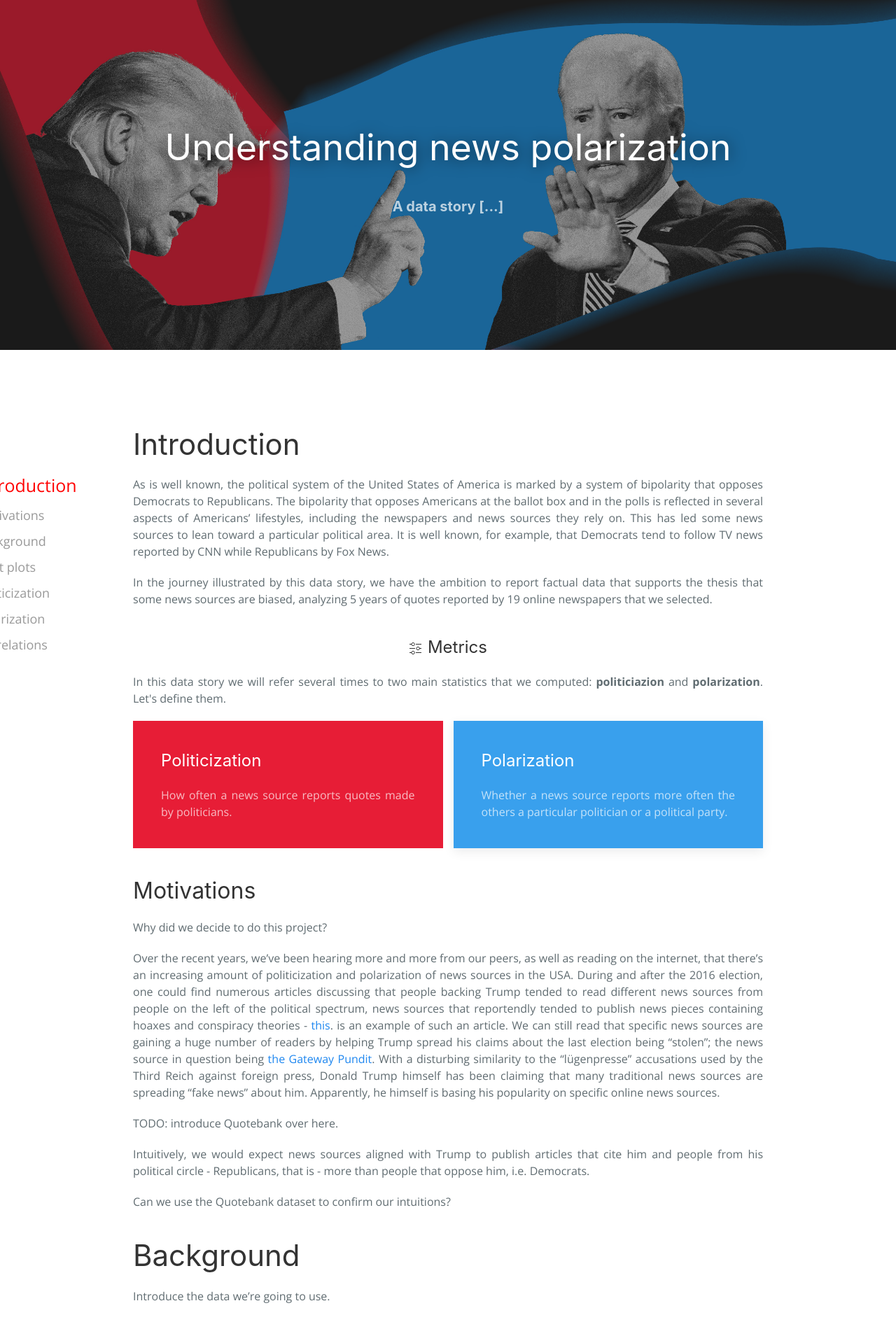
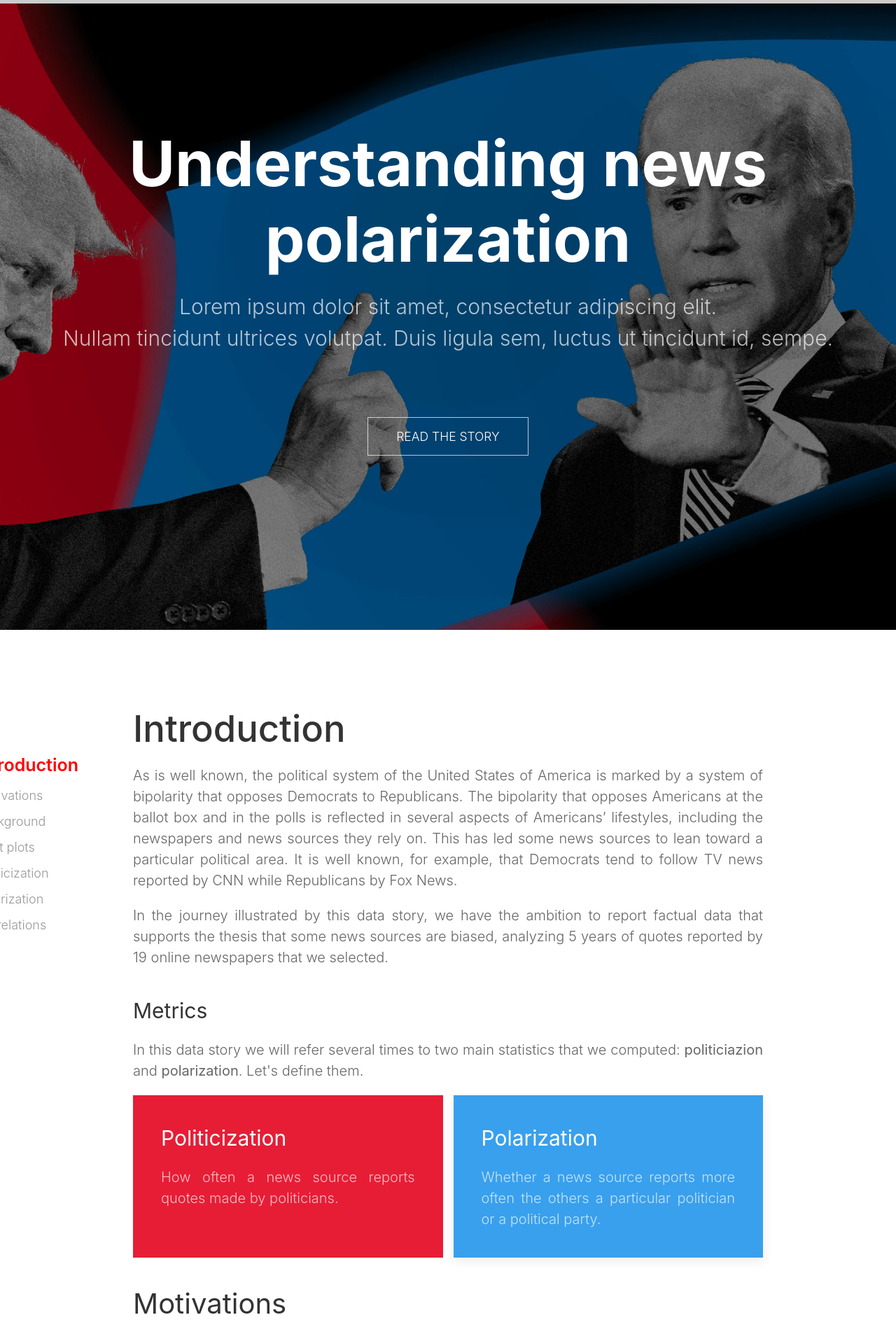
Before and after one commit to giacomoorsi/usa-news-politicization, a Jekyll site: the page built from index.md, in a window 1280 px wide. Shown: the top 1909 px of the page at 70% size. Built offline with Jekyll 4.4.1, drawn with Linux system fonts in a browser that asks for light colours; nearby versions of some CDN libraries; some of the changed text lies outside the part shown.

Commit message:
Some other styling

```diff
--- a/_includes/head.html
+++ b/_includes/head.html
@@ -5,7 +5,7 @@
   <meta name="theme-color" content="#157878">
   <link rel="stylesheet" href="{{ site.baseurl }}/css/normalize.css">
   <link href='https://fonts.googleapis.com/css?family=Open+Sans:400,700' rel='stylesheet' type='text/css'>
-  <link rel="stylesheet" href="{{ site.baseurl }}/css/cayman.css">
+  <!--<link rel="stylesheet" href="{{ site.baseurl }}/css/cayman.css">-->
 
   <!-- UIkit CSS -->
   <link rel="stylesheet" href="https://cdn.jsdelivr.net/npm/uikit@3.9.4/dist/css/uikit.min.css" />
@@ -15,5 +15,16 @@
   <script src="https://cdn.jsdelivr.net/npm/uikit@3.9.4/dist/js/uikit-icons.min.js"></script>
 
 
-  <link rel="stylesheet" href="{{ site.baseurl }}/css/custom.css">
+  <link rel="stylesheet" href="{{ site.baseurl }}/css/custom.css?v=1">
+  <script type="text/javascript">
+    // When the user scrolls the page, execute myFunction
+    window.onscroll = function () { myFunction() };
+
+    function myFunction() {
+      var winScroll = document.body.scrollTop || document.documentElement.scrollTop;
+      var height = document.documentElement.scrollHeight - document.documentElement.clientHeight;
+      var scrolled = (winScroll / height) * 100;
+      document.getElementById("myBar").style.width = scrolled + "%";
+    }
+  </script>
 </head>
--- a/_includes/muesli-footer.html
+++ b/_includes/muesli-footer.html
@@ -1,36 +1,47 @@
-<h1 class="uk-text-center uk-margin-large">Meet the team</h1>
+<h1 class="uk-text-center uk-margin-large" style="margin-bottom:150px">Meet the team</h1>
 
-<div class="uk-margin-large-bottom uk-child-width-1-4@m uk-grid uk-flex-top uk-flex-wrap-top"
-  uk-grid="masonry: 1; parallax: 60;" uk-scrollspy="cls:uk-animation-fade">
+<div class="uk-child-width-1-4@m uk-grid uk-flex-top uk-flex-wrap-top" uk-grid="masonry: 1; parallax: 60;"
+  uk-scrollspy="target: > div; cls: uk-animation-fade; delay: 200">
   <div class="uk-panel uk-text-center">
-    <img class="uk-border-rounded" src="{{ site.baseurl }}/images/stefan-rotarus.png" height="500px">
-    <h3 class="uk-h5 uk-margin-top uk-margin-remove-bottom">
+    <img class="uk-border-rounded" src="{{ site.baseurl }}/images/stefan-rotarus.png">
+    <h3 class="uk-h3 uk-margin-top uk-margin-remove-bottom">
       Stefan Rotarus
     </h3>
-    <div class="uk-text-meta">👨‍💼 MTE</div>
+    <div class="uk-text-meta uk-text-large">👨‍💼 MTE</div>
   </div>
 
   <div class="uk-panel uk-text-center">
-    <img class="uk-border-rounded" src="{{ site.baseurl }}/images/giacomo-orsi.png" height="500px">
-    <h3 class="uk-h5 uk-margin-top uk-margin-remove-bottom">
+    <img class="uk-border-rounded" src="{{ site.baseurl }}/images/giacomo-orsi.png">
+    <h3 class="uk-h3 uk-margin-top uk-margin-remove-bottom">
       Giacomo Orsi
     </h3>
-    <div class="uk-text-meta">👨‍💻 Computer science</div>
+    <div class="uk-text-meta uk-text-large">👨‍💻 Computer science</div>
   </div>
   <div class="uk-panel uk-text-center">
-    <img class="uk-border-rounded" src="{{ site.baseurl }}/images/vittorio-rossi.png" height="500px">
-    <h3 class="uk-h5 uk-margin-top uk-margin-remove-bottom">
+    <img class="uk-border-rounded" src="{{ site.baseurl }}/images/vittorio-rossi.png">
+    <h3 class="uk-h3 uk-margin-top uk-margin-remove-bottom">
       Vittorio Rossi
     </h3>
-    <div class="uk-text-meta">📊 Data science</div>
+    <div class="uk-text-meta uk-text-large">📊 Data science</div>
   </div>
   <div class="uk-panel uk-text-center">
-    <img class="uk-border-rounded" src="{{ site.baseurl }}/images/aleksander-boruch.png" height="500px">
-    <h3 class="uk-h5 uk-margin-top uk-margin-remove-bottom">
+    <img class="uk-border-rounded" src="{{ site.baseurl }}/images/aleksander-boruch.png">
+    <h3 class="uk-h3 uk-margin-top uk-margin-remove-bottom">
       Aleksander Boruch-Gruszecki
     </h3>
-    <div class="uk-text-meta">👨‍🎓 PhD Computer science</div>
+    <div class="uk-text-meta uk-text-large">👨‍🎓 PhD Computer science</div>
   </div>
 
 
 </div>
+
+
+<div clas="uk-container-small uk-container-center uk-text-large footer-disclaimer">
+  <p>This analysis was realized as part of a project for the course <a href="https://ada.epfl.ch">Applied Data
+      Analysis</a> at EPFL
+  <p>
+    <a href=""><span uk-icon="github"> </span> The repository of this website</a>
+  </p>
+  <p><a href=""><span uk-icon="github"> </span> The repository of this project</a></p>
+
+</div>
--- /dev/null
+++ b/_includes/muesli-header.html
@@ -0,0 +1,17 @@
+<div class="meusli-header uk-height-viewport uk-background-cover uk-light uk-flex" uk-parallax="bgy: -200"
+    style="background-image: url('{{ site.baseurl }}/images/background-2.jpg')" ;>
+
+    <div class=" uk-text-center uk-margin-auto uk-margin-auto-vertical"
+        uk-scrollspy="target: > *; cls: uk-animation-scale-up; delay: 200">
+        <h1 class="header-title">Understanding news polarization</h1>
+        <p class="header-subtitle   uk-margin-auto uk-text-center">Lorem ipsum dolor sit amet, consectetur adipiscing
+            elit. <br>Nullam tincidunt ultrices volutpat. Duis ligula sem, luctus ut tincidunt id, sempe. </p>
+        <a href="#introduction" uk-scroll="offset:50"
+            class="uk-button uk-button-default uk-button-large uk-margin-large">Read the story</a>
+    </div>
+</div>
+<div class="header-progress-bar">
+    <div class="progress-container">
+        <div class="progress-bar" id="myBar"></div>
+    </div>
+</div>
--- a/_includes/page-footer.html
+++ /dev/null
@@ -1,4 +0,0 @@
-<footer class="site-footer">
-  <span class="site-footer-owner"><a href="{{ site.url }}">{{ site.title }}</a> is a project by <a href="{{ site.author.url }}">{{ site.author.name }}</a>.</span>
-  <!--<span class="site-footer-credits">This page was generated by <a href="https://pages.github.com">GitHub Pages</a>.</span>--
-</footer>
--- a/_layouts/default.html
+++ b/_layouts/default.html
@@ -4,7 +4,7 @@
 {% include head.html %}
 
 <body>
-  {% include page-header.html %}
+  {% include muesli-header.html %}
 
   <div class="uk-section uk-section-default">
     <div class="uk-container uk-container-small uk-position-relative">
@@ -12,12 +12,9 @@
     </div>
   </div>
 
-  <div class="uk-section uk-section-secondary">
-    <div class="uk-container uk-container-small">
+  <div class="uk-section uk-section-secondary" id="footer">
+    <div class="uk-container" >
       {% include muesli-footer.html %}
-
-      {% include page-footer.html %}
-
     </div>
   </div>
 
--- a/css/custom.css
+++ b/css/custom.css
@@ -1,8 +1,11 @@
 ---
+
 ---
+
 p {
     text-align: justify;
 }
+
 
 /**
 PALETTE:
@@ -29,21 +32,26 @@ Green: #76B041
     background-color: #353535;
     background-image: none
 }
+
 .page-header .project-name {
     margin-top: 100px;
     filter: drop-shadow(2px 2px 10px rgba(0, 0, 0, 0.5));
     color: #fff;
     filter: drop-shadow(2px 2px 10px rgba(0, 0, 0, 0.5));
 }
+
 .page-header .project-tagline {
     color: #fff;
     font-weight: 700;
 }
+
 .page-header-content {
     position: relative
 }
 
-.page-header:before {
+
+/*
+.meusli-header::before {
   content: ' ';
   display: block;
   position: absolute;
@@ -56,6 +64,27 @@ Green: #76B041
   background-repeat: no-repeat;
   background-position: 50% 0;
   background-size: cover;
+}*/
+
+.header-title {
+    font-size: 90px;
+    font-weight: 700;
+}
+
+.header-subtitle {
+    font-size: 30px
+}
+
+h1,
+h2,
+h3,
+h4,
+h5,
+h6 {
+    font-weight: 400;
+}
+h1 {
+    font-weight: 500    ;
 }
 
 .uk-card-default {
@@ -68,8 +97,9 @@ Green: #76B041
 
 .uk-card-red {
     background-color: #E71D36;
-  color: rgba(255,255,255,.7)
+    color: rgba(255, 255, 255, .7)
 }
+
 .uk-card-red .uk-card-title {
     color: #fff
 }
@@ -77,6 +107,46 @@ Green: #76B041
 .uk-card-primary {
     background-color: #39A0ED
 }
+
 .uk-section-primary {
     background-color: #24272B;
 }
+
+
+/* Style the header: fixed position (always stay at the top) */
+
+.header-progress-bar {
+    position: fixed;
+    top: 0;
+    z-index: 1;
+    width: 100%;
+    background-color: #f1f1f1;
+}
+
+
+/* The progress container (grey background) */
+
+.progress-container {
+    width: 100%;
+    height: 5px;
+    background: #ccc;
+}
+
+
+/* The progress bar (scroll indicator) */
+
+.progress-bar {
+    height: 5px;
+    background: #E71D36;
+    transition: 0.2s;
+    width: 0%;
+}
+
+.footer-disclaimer p, .footer-disclaimer {
+    font-size: 20px !important
+}
+
+html {
+    font-weight:300;
+    font-size:20px
+}
--- a/home/introduction/metrics.html
+++ b/home/introduction/metrics.html
@@ -1,5 +1,5 @@
 
-<h3 class="uk-text-center"><i uk-icon="settings"></i> Metrics</h3>
+<h3>Metrics</h3>
 <p>In this data story we will refer several times to two main statistics that we computed: <b>politiciazion</b> and <b>polarization</b>. Let's define them.</p>
 
 <div class="uk-child-width-1-2@m uk-grid-small uk-grid-match" uk-grid>
--- a/home/scroller-uikit.html
+++ b/home/scroller-uikit.html
@@ -1,5 +1,5 @@
 <div class="tm-sidebar-right" style="margin-top:100px">
-<ul class="uk-nav uk-nav-default tm-nav uk-nav-parent-icon" uk-scrollspy-nav="closest: li; scroll: true" uk-sticky="offset: 200">
+<ul class="uk-nav uk-nav-default tm-nav uk-nav-parent-icon" uk-scrollspy-nav="closest: li; scroll: true" uk-sticky="offset: 200; bottom: #correlations">
     <li><a href="#introduction">Introduction</a></li>
     <li><a href="#motivations">Motivations</a></li>
     <li><a href="#background">Background</a></li>
@@ -19,9 +19,25 @@
 li.uk-active {
     font-size:25px;
 }
+li a {
+    transition: 0.2s
+}
 li.uk-active a {
     position:relative;
-    color: red !important
+    color: red !important;
+    transition: 0.2s;
+    font-weight: 600;
+}
+li>a:before {
+content: "";
+position: absolute;
+top: 14px;
+left: -28px;
+width: 3px;
+border-left: none;
+height: 20px;
+transition: 1s;
+transition-property: right;
 }
 li.uk-active>a:before {
     content: "";
@@ -35,6 +51,8 @@ li.uk-active>a:before {
     transition-property: right
 }
 
+
+
 li {
     font-size:18px
 }
```
Also changed, not shown: images/background-1.jpg (added), images/background-2.jpg (added), images/background-3.jpg (added). Lines whose indentation alone changed are shown as unchanged.
